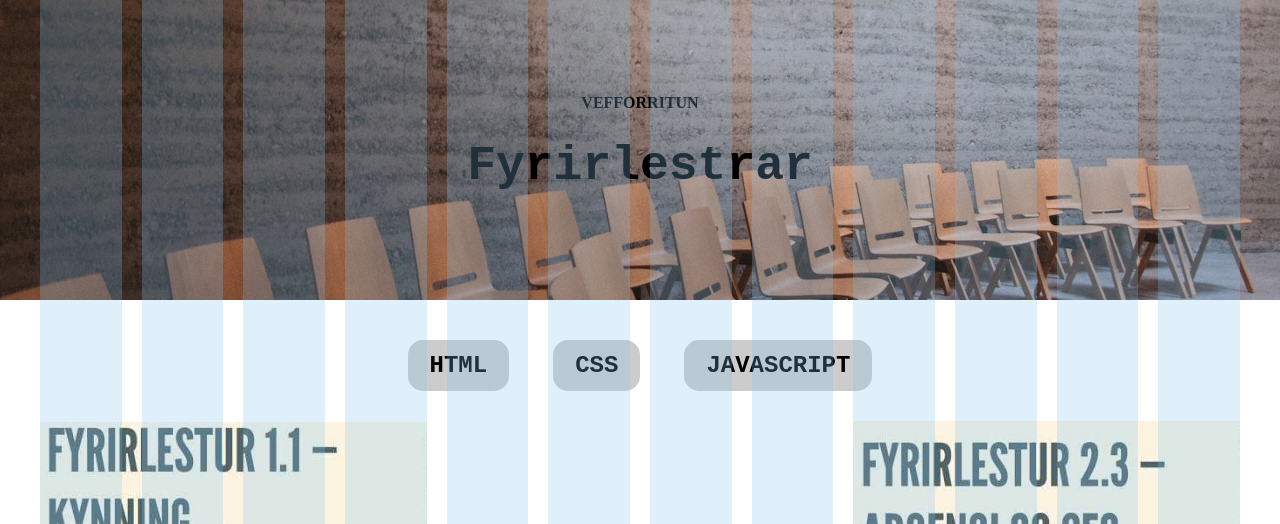
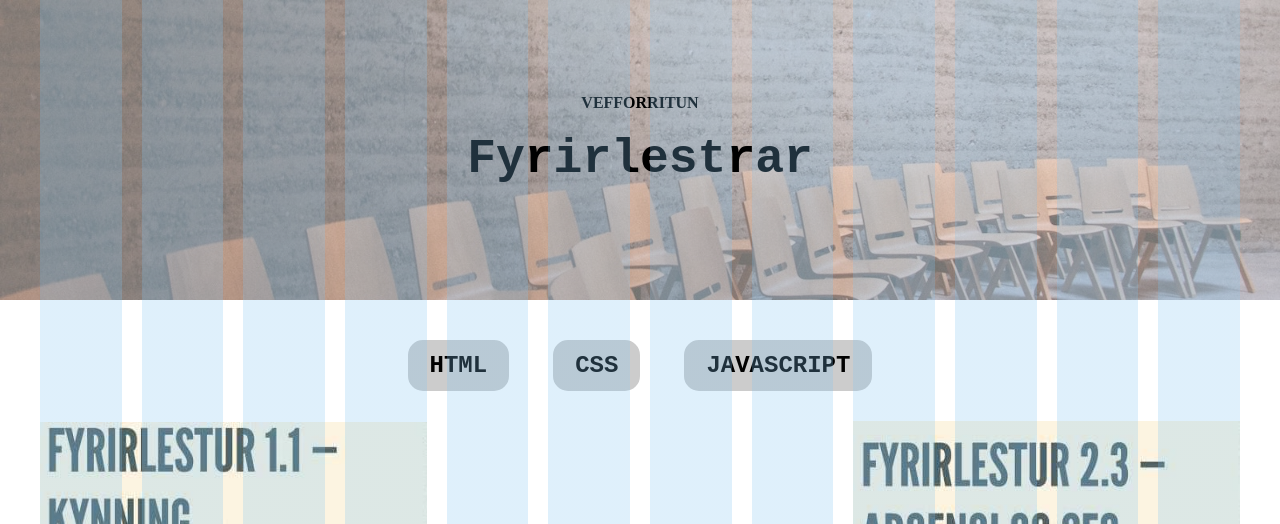
Before and after one commit to siu1/Hopverkefni2, a website with bundled scripts: page index.html in a window 1280 px wide. Shown: the top 524 px of the page. Built offline with nearby package versions, Linux system fonts and the light colour scheme.

Commit message:
fyrir dindra

```diff
--- a/index.html
+++ b/index.html
@@ -8,10 +8,11 @@
 </head>
 <body>
   <header class = "head">
-    <p class = "heading__size1 head__text">VEFFORRITUN</p>
-    <h1>
-      Fyrirlestrar
-    </h1>
+    <div class="head__protection"></div>
+      <p class = "heading__size1 head__text">VEFFORRITUN</p>
+      <h1>
+        Fyrirlestrar
+      </h1>
   </header>
 
   <main>
--- a/src/styles/head.scss
+++ b/src/styles/head.scss
@@ -7,7 +7,7 @@
     background-size:cover;
     width: 100%;
     margin-bottom: $gutter;
-
+    z-index: -1;
     display: flex;
 
     font-size: 16px;
@@ -20,4 +20,15 @@
     &__text{
         text-align: center;
     }
+    &__protection {
+        height: 300px;
+        position: absolute;
+        top: 0;
+        right: 0;
+        bottom: 0;
+        left: 0;
+        z-index: 0;
+
+        background-color: rgba(255, 255, 255, 0.4);
+      }
 }
--- a/src/styles/heading.scss
+++ b/src/styles/heading.scss
@@ -7,6 +7,7 @@
     &__size1 {
       font-size: 1rem;
       font-weight: bold;
+      z-index: 1;
     }
 
 
--- a/src/styles/lecture-page.scss
+++ b/src/styles/lecture-page.scss
@@ -17,6 +17,7 @@
     }
     &__text{
         margin: $gutter;
+        width: 100%;
     }
     &__quote{
         background-color: #ccc;
@@ -43,7 +44,6 @@
     &__code{
         font-family: $font-headers;
         font-weight:bold;
-        white-space: pre-wrap;
         margin: $gutter;
         width: 100%;
     }
--- a/src/styles/styles.scss
+++ b/src/styles/styles.scss
@@ -30,6 +30,7 @@
   text-align: center;
   font-family: $font-headers;
   font-size:3rem;
+  z-index: 1;
 }
 
 main { /* stylelint-disable-line */
@@ -46,7 +47,6 @@
 
 p{
   color: #000;
-  line-height: 32px;
 }
 
 a {
```
Also changed, not shown: src/lib/lectures.js.
